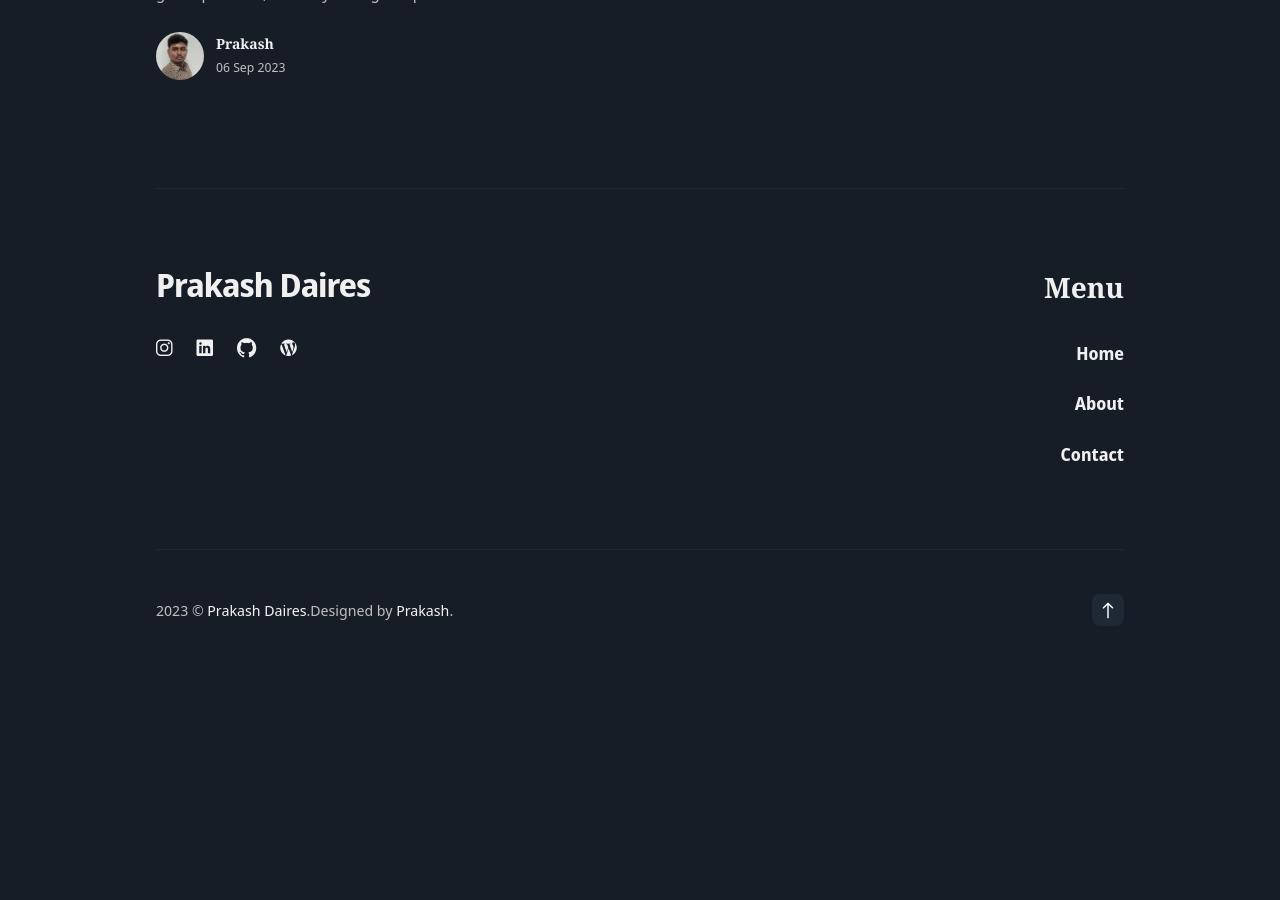
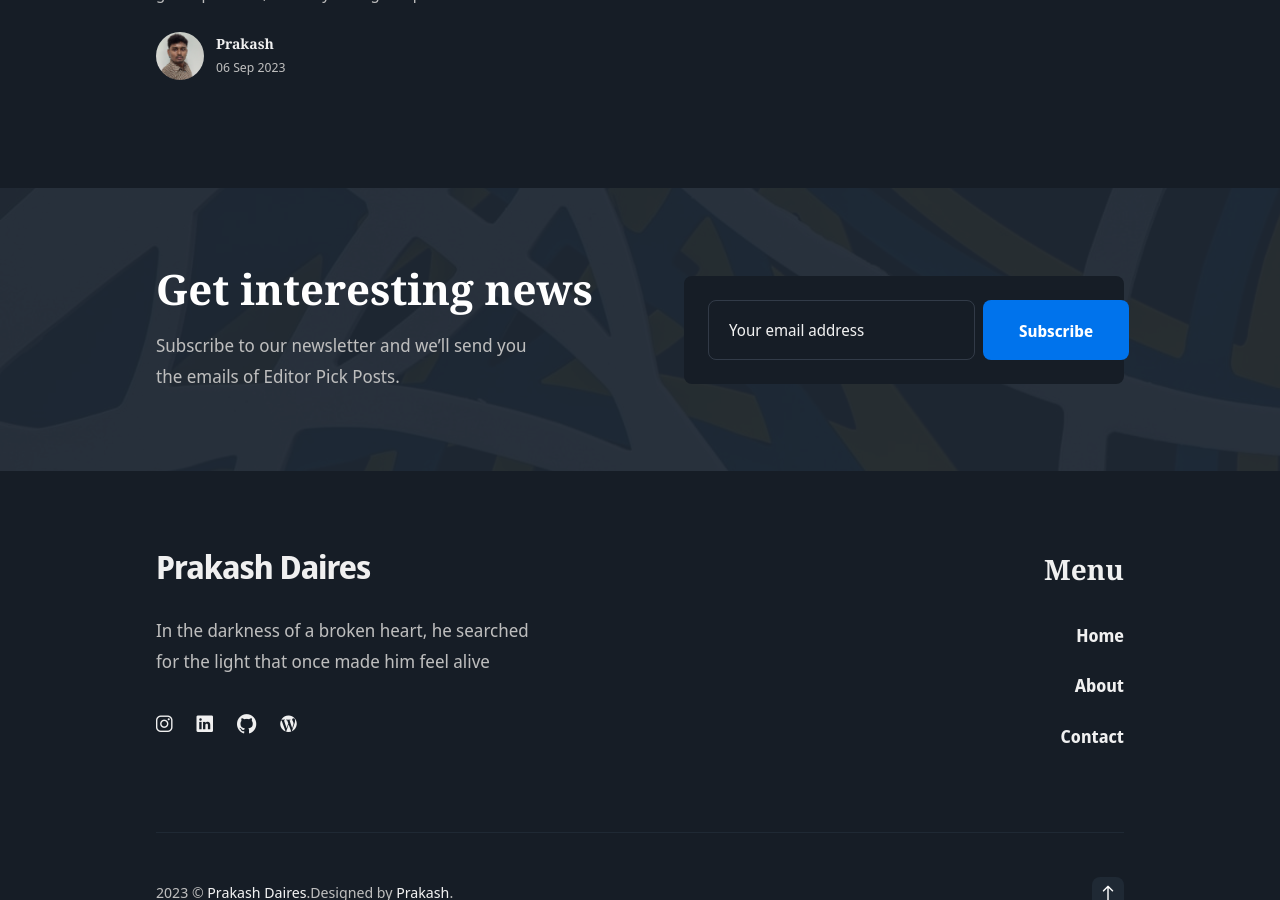
Before and after one commit to PrakasRavichandran/dairy-blog, a Jekyll site: the page built from index.html, in a window 1280 px wide and 900 px high, scrolled down 2116 px. Built offline with Jekyll 4.4.1, drawn with Linux system fonts in a browser that asks for light colours; nearby versions of some CDN libraries; before the commit the page ends 2786 px from its top, so only the background shows below that; some of the changed lines change nothing that is shown.

Commit message:
Update settings.yml

```diff
--- a/_data/settings.yml
+++ b/_data/settings.yml
@@ -41,8 +41,20 @@ hero:
 # Author Global Settings
 author:
   author__name: Prakash Ravichandran
-  author__bio: I’m a published content creator, project manager and web devloper..
+  author__bio: I’m a published content creator, project manager and web devloper.
   author__avatar: /images/01-1.jpg
+
+
+#-------------------------------
+# Author Section Settings
+  author__section:
+  enable: true
+  author__section__title: Hello, I’m Prakash. I’m a published content creator, project manager and web devloper.
+  author__section__description: Project Manager by day, weights by night, Introvert at heart, Blogger of thoughts, Web Developer in action, Pianist in harmony with life
+  aurhor__section__button__text: More About Me
+  aurhor__section__button__link: /about
+  author__section__big__image: /images/heros.jpg
+  author__section__small__image: /images/hero.jpg
 
 
 #-------------------------------
@@ -70,19 +82,19 @@ author:
 
 #-------------------------------
 # Newsletter Settings
-#mailchimp__settings:
-#  enable: true
-#  mailchimp__title: Get interesting news
-#  mailchimp__description: Subscribe to our newsletter and we’ll send you the emails of Editor Pick Posts.
-#  mailchimp__identifier: forms.gle/LRzbYVK55w4H7FFHA # Add your MailChimp form identifier. For example - frnla.us6.list-manage.com/subscribe/post?u=6314d69a3f315af7ce3fb00a0&amp;id=3038727cc3
-#  mailchimp__input__text: Your email address
-#  mailchimp__button__text: Subscribe
-#  mailchimp__background__image: /images/subscribe-bg.jpg
+mailchimp__settings:
+  enable: true
+  mailchimp__title: Get interesting news
+  mailchimp__description: Subscribe to our newsletter and we’ll send you the emails of Editor Pick Posts.
+  mailchimp__identifier: forms.gle/LRzbYVK55w4H7FFHA # Add your MailChimp form identifier. For example - frnla.us6.list-manage.com/subscribe/post?u=6314d69a3f315af7ce3fb00a0&amp;id=3038727cc3
+  mailchimp__input__text: Your email address
+  mailchimp__button__text: Subscribe
+  mailchimp__background__image: /images/subscribe-bg.jpg
 
 
 #-------------------------------
 # Footer Settings
-# footer__description: Don’t limit yourself. Many people limit themselves to what they think they can do. You can go as far as your mind lets you. What you believe, remember, you can achieve.
+footer__description: In the darkness of a broken heart, he searched for the light that once made him feel alive
 
 
 # Social Links
```
